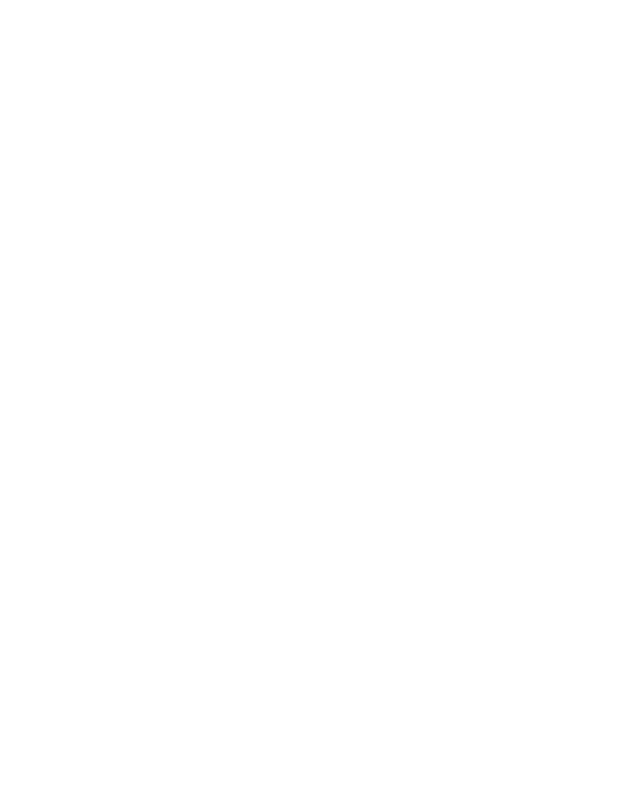
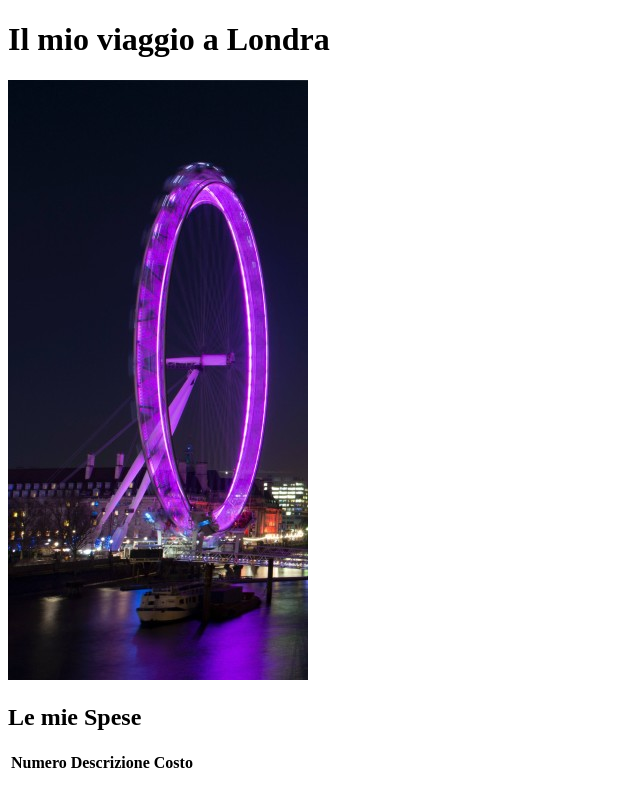
Before and after one commit to Jhon818/html-london-trip, a plain HTML site: page index.html in a window 1280 px wide. Shown: the whole page, without its empty margins (0-640 px from the left). Drawn offline with Linux system fonts and the light colour scheme.

Commit message:
scaffolding

```diff
--- a/index.html
+++ b/index.html
@@ -7,6 +7,29 @@
     <title>Viaggio</title>
 </head>
 <body>
+    <header>
+     <!-- intestazione -->
+        <h1>Il mio viaggio a Londra</h1>
+        <img src="img\pexels-bill-emrich-230794-0.jpg" alt="Giostra">
+
+    </header>
+    <main>
+     <h2>Le mie Spese</h2>
+     <table>
+         <thead>
+             <th>Numero</th>
+            <th>Descrizione</th>
+            <th>Costo</th>
+        </thead>
+        <tbody>
+
+        </tbody>
+
+     </table>
+    </main>
+    <footer>
+
+    </footer>
 
 </body>
 </html>
```
Also changed, not shown: img/pexels-bill-emrich-230794-0.jpg (added), img/pexels-bill-emrich-230794-1.jpg (added), img/pexels-bill-emrich-230794-2.jpg (added).
